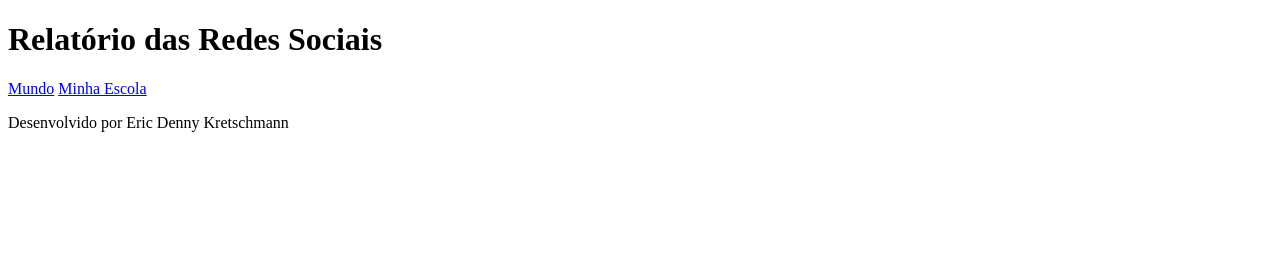
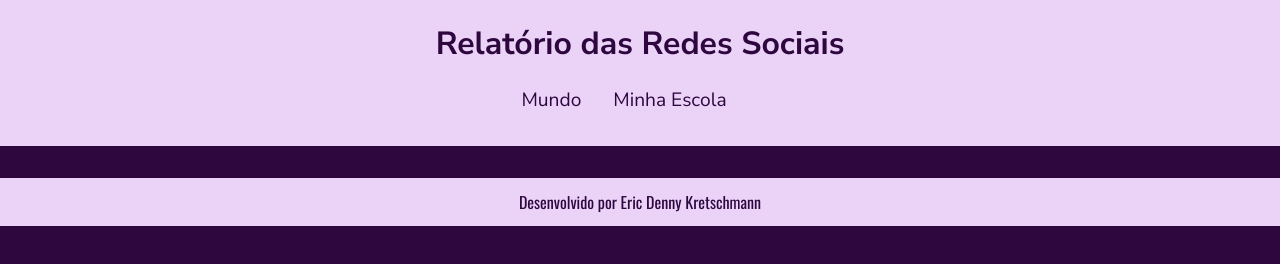
Before and after one commit to ericdenny4/redes-sociais, a plain HTML site: page index.html in a window 1280 px wide. Drawn offline with nearby package versions, Linux system fonts and the light colour scheme.

Commit message:
Add files via upload

```diff
--- a/index.html
+++ b/index.html
@@ -4,6 +4,7 @@
     <meta charset="UTF-8">
     <meta name="viewport" content="width=device-width, initial-scale=1.0">
     <link rel="icon" href="./whatsapp.png" type="png">
+    <link rel="stylesheet" href="./style.css">
     <title>Document</title>
 </head>
 <body>
@@ -25,4 +26,4 @@
     </footer>
 
 </body>
-</html>
+</html
--- a/style.css
+++ b/style.css
@@ -0,0 +1,68 @@
+@import url('https://fonts.googleapis.com/css2?family=Nunito+Sans:ital,opsz,wght@0,6..12,200..1000;1,6..12,200..1000&display=swap');
+@import url('https://fonts.googleapis.com/css2?family=Nunito+Sans:ital,opsz,wght@0,6..12,200..1000;1,6..12,200..1000&family=Oswald:wght@200..700&display=swap');
+:root{
+    --bg-color:#2E073F;
+    --cor-primaria:#7A1CAC;
+    --cor-secundaria:#AD49E1;
+    --cor-terciaria:#EBD3F8;
+    --fonte: "Nunito Sans", sans-serif;
+    --fonte2: "Oswald", sans-serif;
+}
+
+body{
+    background-color: var(--bg-color);
+    color: var(--cor-terciaria);
+    font-family: var(--fonte);
+    margin: 0;
+    height: 100vh;
+}
+
+header{
+    background-color: var(--cor-terciaria);
+    text-align: center;
+
+}
+
+h1{
+    color: var(--bg-color);
+    font-size: 2rem;
+    font-weight: 700;
+}
+
+nav{
+    display: flex;
+    justify-content: center;
+    font-weight: 400;
+}
+
+nav a{
+    text-decoration: none;
+    color: var(--bg-color);
+    margin: 0rem 2rem 2rem 0rem;
+    font-size: 1.2rem;
+}
+
+
+header{
+    background-color: var(--cor-terciaria);
+    text-align: center;
+    padding: 1px;
+}
+
+nav a:hover{
+    text-decoration: underline;
+    transform: scale(0.90);
+    transition: transform 0.4s;
+}
+
+footer{
+    display: flex;
+    align-items: center;
+    justify-content: center;
+    background-color: var(--cor-terciaria);
+    color: var(--bg-color);
+    width: 100%;
+    height: 3rem;
+    margin-top: 2rem;
+    font-family: var(--fonte2);
+}
```
